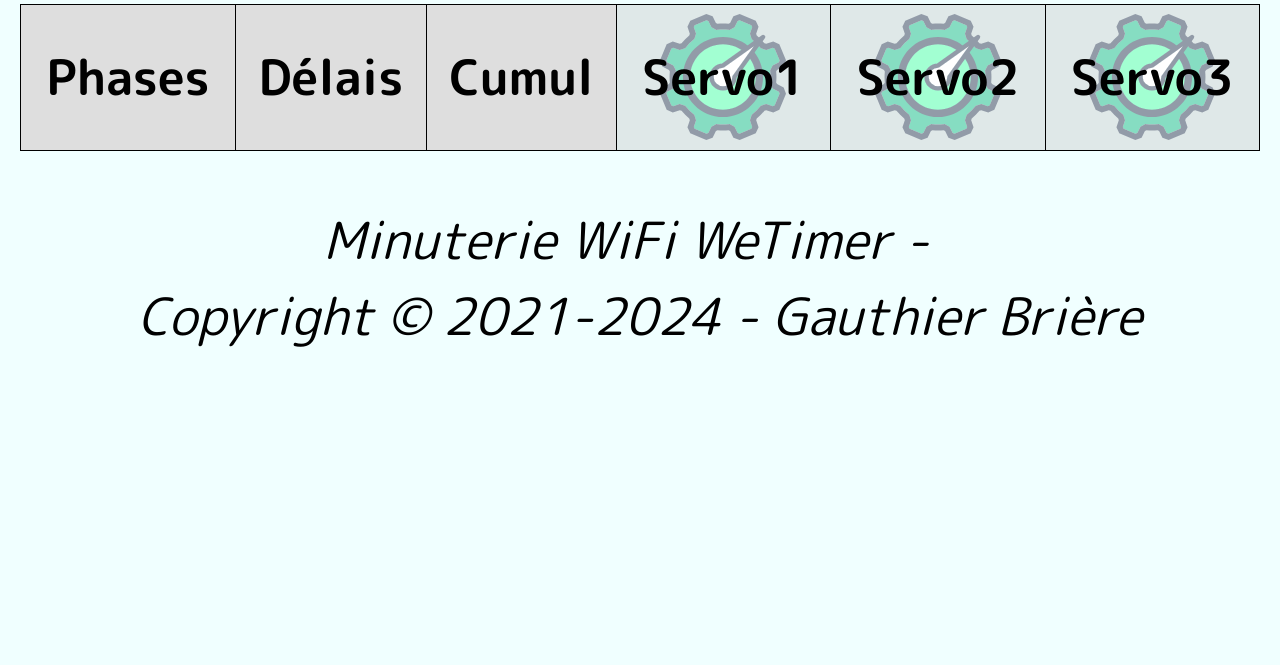
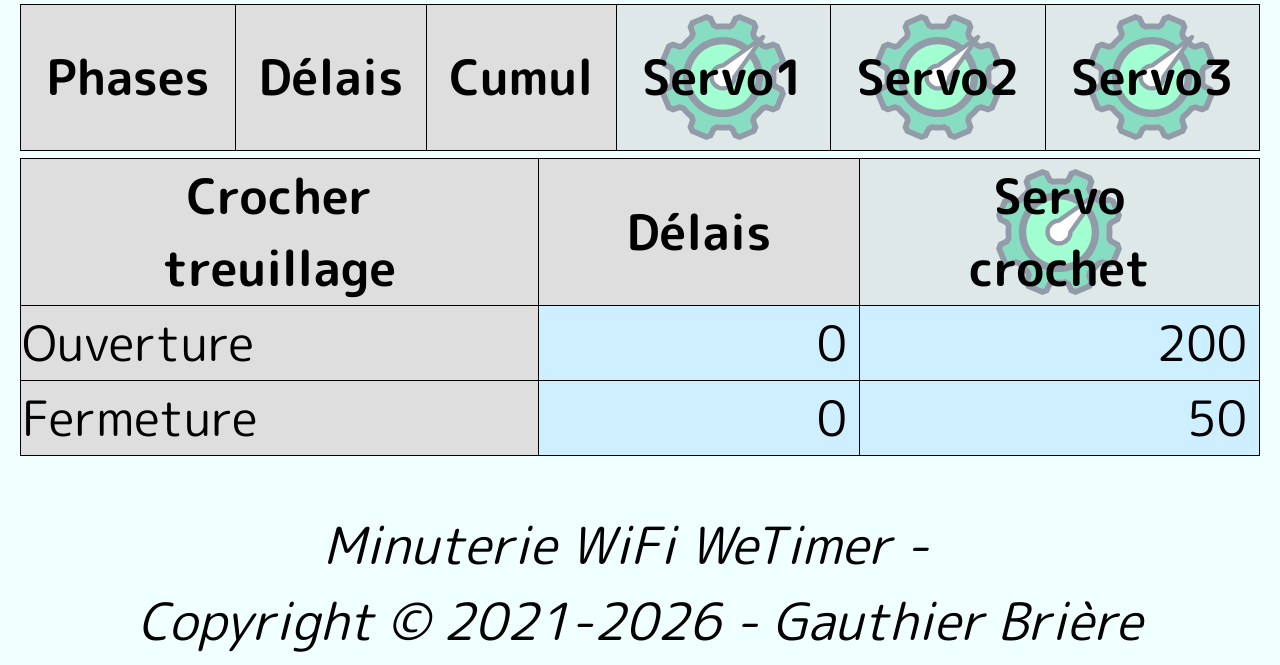
Before and after one commit to fra589/WeTimer, a plain HTML site: page WeTimer/data.src/index.html in a window 1280 px wide. Both pictures are taken after a click on the picture 1224 px from the left and 47 px from the top of the page. Shown: the part 135-800 px from the top of the page. Drawn offline with Linux system fonts and the light colour scheme; no server answers.

Commit message:
Update data.src

```diff
--- a/WeTimer/data.src/index.html
+++ b/WeTimer/data.src/index.html
@@ -2,16 +2,16 @@
 <!--
 /****************************************************************************/
 /*                                                                          */
-/* Copyright (C) 2021-2025 Gauthier Brière (gauthier.briere "at" gmail.com) */
+/* Copyright (C) 2021-2026 Gauthier Brière (gauthier.briere "at" gmail.com) */
 /*                                                                          */
-/* This file: index.html is part of WeTimer / WeDT                          */
+/* This file: index.html is part of WeTimer                                 */
 /*                                                                          */
-/* WeTimer / WeDT is free software: you can redistribute it and/or modify   */
+/* WeTimer is free software: you can redistribute it and/or modify          */
 /* it under the terms of the GNU General Public License as published by     */
 /* the Free Software Foundation, either version 3 of the License, or        */
 /* (at your option) any later version.                                      */
 /*                                                                          */
-/* WeTimer / WeDT is distributed in the hope that it will be useful, but    */
+/* WeTimer is distributed in the hope that it will be useful, but           */
 /* WITHOUT ANY WARRANTY; without even the implied warranty of               */
 /* MERCHANTABILITY or FITNESS FOR A PARTICULAR PURPOSE.  See the            */
 /* GNU General Public License for more details.                             */
@@ -145,6 +145,27 @@
               <!-- rempli par javascript: updateConfig() -->
             </tbody>
           </table>
+          <!--<br />-->
+          <table id="tcrochet">
+            <thead>
+              <tr>
+                <td>Crocher<br />treuillage</td><td>Délais</td><td class="tdServoHead" onclick="configServo(4);">Servo<br />crochet</td>
+              </tr>
+            </thead>
+            <tbody id="setup_crochet">
+              <!-- mis à jour par javascript: updateConfig() -->
+              <tr>
+                <td class="cellCrochet" onclick="XMLHttpRequest_get('ouvrecrochet');">Ouverture</td>
+                <td class="cellDelai" id="delai_9" onclick="inputDelai(this)">0</td>
+                <td class="cellServo" id="servo_3_0" onclick="adjustServo(this)">200</td>
+              </tr>
+              <tr>
+                <td class="cellCrochet" onclick="XMLHttpRequest_get('fermecrochet');">Fermeture</td>
+                <td class="cellDelai" id="delai_10" onclick="inputDelai(this)">0</td>
+                <td class="cellServo" id="servo_3_1" onclick="adjustServo(this)">50</td>
+              </tr>
+            </tbody>
+          </table>
           <input type="file" id="fileSelect" accept="application/json" onchange="fileSelected(this)" class="noshow" />
         </div> <!-- config_form -->
       </div> <!-- page_2 -->
@@ -152,7 +173,7 @@
     <!------------------------------------------------------------------------------------------------>
     <div id="pied_page" ondblclick="index_ondblclick()">
       <p>
-        Minuterie WiFi WeTimer - <span id="pversion2">&nbsp;</span><br />Copyright &copy; 2021-2024 - Gauthier Brière
+        Minuterie WiFi WeTimer - <span id="pversion2">&nbsp;</span><br />Copyright &copy; 2021-2026 - Gauthier Brière
       </p>
     </div> <!-- pied_page -->
     <!------------------------------------------------------------------------------------------------>
--- a/WeTimer/data.src/scripts.js
+++ b/WeTimer/data.src/scripts.js
@@ -1,15 +1,15 @@
 /****************************************************************************/
 /*                                                                          */
-/* Copyright (C) 2021-2025 Gauthier Brière (gauthier.briere "at" gmail.com) */
+/* Copyright (C) 2021-2026 Gauthier Brière (gauthier.briere "at" gmail.com) */
 /*                                                                          */
-/* This file: script.js is part of WeTimer / WeDT                           */
+/* This file: script.js is part of WeTimer                                  */
 /*                                                                          */
-/* WeTimer / WeDT is free software: you can redistribute it and/or modify   */
+/* WeTimer is free software: you can redistribute it and/or modify          */
 /* it under the terms of the GNU General Public License as published by     */
 /* the Free Software Foundation, either version 3 of the License, or        */
 /* (at your option) any later version.                                      */
 /*                                                                          */
-/* WeTimer / WeDT is distributed in the hope that it will be useful, but    */
+/* WeTimer is distributed in the hope that it will be useful, but           */
 /* WITHOUT ANY WARRANTY; without even the implied warranty of               */
 /* MERCHANTABILITY or FITNESS FOR A PARTICULAR PURPOSE.  See the            */
 /* GNU General Public License for more details.                             */
@@ -20,22 +20,22 @@
 /****************************************************************************/
 
 // pour debug du developpement, adresse IP de la Wemos connectée au wifi :
-//var netIP     = '192.168.1.189'; // DomoPassaduy proto 1
-//var netIP     = '192.168.1.137'; // DomoPassaduy proto
 //var netIP     = '10.10.10.10';
 var netIP     = 'wetimer.local';
 var netDevURL = 'http://' + netIP;
 
 var refreshTimeoutID = 0;
-var tblDelai = new Array(10);
-var pServo   = new Array(3);
+var tblDelai = new Array(11);
+var pServo   = new Array(4);
 pServo[0]    = new Array(11);
 pServo[1]    = new Array(11);
 pServo[2]    = new Array(11);
-var cServo   = new Array(3);
+pServo[3]    = new Array(11);
+var cServo   = new Array(4);
 cServo[0]    = new Array(4);
 cServo[1]    = new Array(4);
 cServo[2]    = new Array(4);
+cServo[3]    = new Array(4);
 var cServoOK = false;
 var testModeEnCours = 0;
 
@@ -452,7 +452,8 @@ function updateTempVol(xml) {
 function updateConfig(xml) {
   var table = document.getElementById("setup_table");
   var delais = xml.getElementsByTagName("delai");
-  if (delais.length != 10) {
+  if (delais.length != 11) {
+    alert(delais.length);
     document.location.reload(true);
   }
   for (const d of delais) {
@@ -461,7 +462,7 @@ function updateConfig(xml) {
     tblDelai[num] = val;
   }
   var pservo = xml.getElementsByTagName("pservo");
-  if (pservo.length != 33) {
+  if (pservo.length != 44) {
     document.location.reload(true);
   }
   for (const p of pservo) {
@@ -487,8 +488,9 @@ function updateConfig(xml) {
   #define  STATUS_PLANE_1       10 // STATUS_BUNT         + délai N°5                     // Position[8]
   #define  STATUS_PLANE_2       11 // STATUS_PLANE_1      + délai N°6                     // Position[9]
   #define  STATUS_DT            12 // STATUS_PLANE_2      + délai N°7                     // Position[10]
-  //retour STATUS_PARC           0 // STATUS_DT             + délai N°8 (= 5 secondes)      // Position[0]
-  // Délai N°9 = futur délai de refermeture pour crochet piloté par servo
+  //retour STATUS_PARC           0 // STATUS_DT           + délai N°8 (5 secondes ?)      // Position[0]
+  // Délai N° 9 = Délai d'ouverture crochet piloté par servo
+  // Délai N°10 = Délai de fermeture crochet piloté par servo
   */
   //       <tr><td>Phase</td><td>Délai</td><td>Cumul</td><td>Servo1</td><td>Servo2</td><td>Servo3</td></tr>
   buff += "<tr>"
@@ -613,6 +615,7 @@ function updateConfig(xml) {
   buff += "</tr>\n";
   // 1 ligne de plus prévue pour le délai d'ouverture de crochet
   // (option future
+  /*
   buff += "<tr>"
   buff += "  <td class='tdCol1 disabled'>Refermeture crochet</td>"
   buff += "  <td class='cellDelai disabled' id='delai_9' onclick=';'>" + (tblDelai[9] /100).toFixed(2) + "</td>"
@@ -621,14 +624,21 @@ function updateConfig(xml) {
   buff += "  <td>" + "&nbsp;"  + "</td>"
   buff += "  <td>" + "&nbsp;" + "</td>"
   buff += "</tr>\n";
+  */
 
   table.innerHTML = buff;
 
+  // Paramètres crochets
+  document.getElementById("delai_9").innerText = (tblDelai[9] /100).toFixed(2);
+  document.getElementById("servo_3_0").innerText = (pServo[3][0]);
+  document.getElementById("delai_10").innerText = (tblDelai[10] /100).toFixed(2);
+  document.getElementById("servo_3_1").innerText = (pServo[3][1]);
+
 }
 function updateServoConfig(xml) {
 
   var cservo = xml.getElementsByTagName("cservo")
-  if (cservo.length != 12) {
+  if (cservo.length != 16) {
     document.location.reload(true);
   }
   for (const c of cservo) {
@@ -693,7 +703,15 @@ async function adjustServo(td) {
   // Titre de la boite de dialogue
   var sNum        = Number(arg[1]);
   var numPosition = Number(arg[2]);
-  var nomPosition = document.getElementById("posName_" + String(numPosition)).innerText
+  if (sNum < 3) {
+    var nomPosition = document.getElementById("posName_" + String(numPosition)).innerText
+  } else {
+    if (numPosition == 0) {
+      var nomPosition = "Crochet ouvert";
+    } else {
+      var nomPosition = "Crochet fermé";
+    }
+  }
   var sNumAffiche = sNum + 1;
   document.getElementById("input_position_title").innerHTML = "servo<span id='sNum'>" + sNumAffiche + "</span><br /><span class='nobold'>Position[<span id='pNum'>" + numPosition + "</span>] " + nomPosition + "</span>";
   // Retrouve la plage de réglage du servo
--- a/WeTimer/data.src/style.css
+++ b/WeTimer/data.src/style.css
@@ -1,15 +1,15 @@
 /****************************************************************************/
 /*                                                                          */
-/* Copyright (C) 2021-2025 Gauthier Brière (gauthier.briere "at" gmail.com) */
+/* Copyright (C) 2021-2026 Gauthier Brière (gauthier.briere "at" gmail.com) */
 /*                                                                          */
-/* This file: style.css is part of WeTimer / WeDT                           */
+/* This file: style.css is part of WeTimer                                  */
 /*                                                                          */
-/* WeTimer / WeDT is free software: you can redistribute it and/or modify   */
+/* WeTimer is free software: you can redistribute it and/or modify          */
 /* it under the terms of the GNU General Public License as published by     */
 /* the Free Software Foundation, either version 3 of the License, or        */
 /* (at your option) any later version.                                      */
 /*                                                                          */
-/* WeTimer / WeDT is distributed in the hope that it will be useful, but    */
+/* WeTimer is distributed in the hope that it will be useful, but           */
 /* WITHOUT ANY WARRANTY; without even the implied warranty of               */
 /* MERCHANTABILITY or FITNESS FOR A PARTICULAR PURPOSE.  See the            */
 /* GNU General Public License for more details.                             */
@@ -412,7 +412,6 @@ input[type=number] {
 #rdt_on_off:hover {
   filter: brightness(0.8);
   -webkit-filter: brightness(0.8);
-  /*-moz-filter: brightness(0.8);*/
   -o-filter: brightness(0.8);
   -ms-filter: brightness(0.8);
 }
@@ -427,7 +426,7 @@ input[type=number] {
       /* haut | droit | bas | gauche */
   margin: 7px 0 0 0;
 }
-#tsetup {
+#tsetup, #tcrochet {
   width: 100%;
   margin-top: 7px;
   /*margin-left: -7px;*/
@@ -437,7 +436,7 @@ input[type=number] {
   text-align: left;
   font-size: 3.8vw;
 }
-#tsetup thead {
+#tsetup thead, #tcrochet thead {
   font-weight: bold;
   text-align: center;
   height: 3em;
@@ -453,7 +452,7 @@ input[type=number] {
   background-color: rgba(224,238,238,0.6);
   background-blend-mode: lighten;
 }
-#tsetup td {
+#tsetup td, #tcrochet td {
   border: solid 1px;
   /*font-size: 0.95em;*/
 }
@@ -482,6 +481,9 @@ input[type=number] {
   background: #ceffce;
   padding-right: 0.25em;
   text-align: right;
+}
+.cellCrochet {
+  cursor: pointer;
 }
 .float_right {
   float: right;
```
